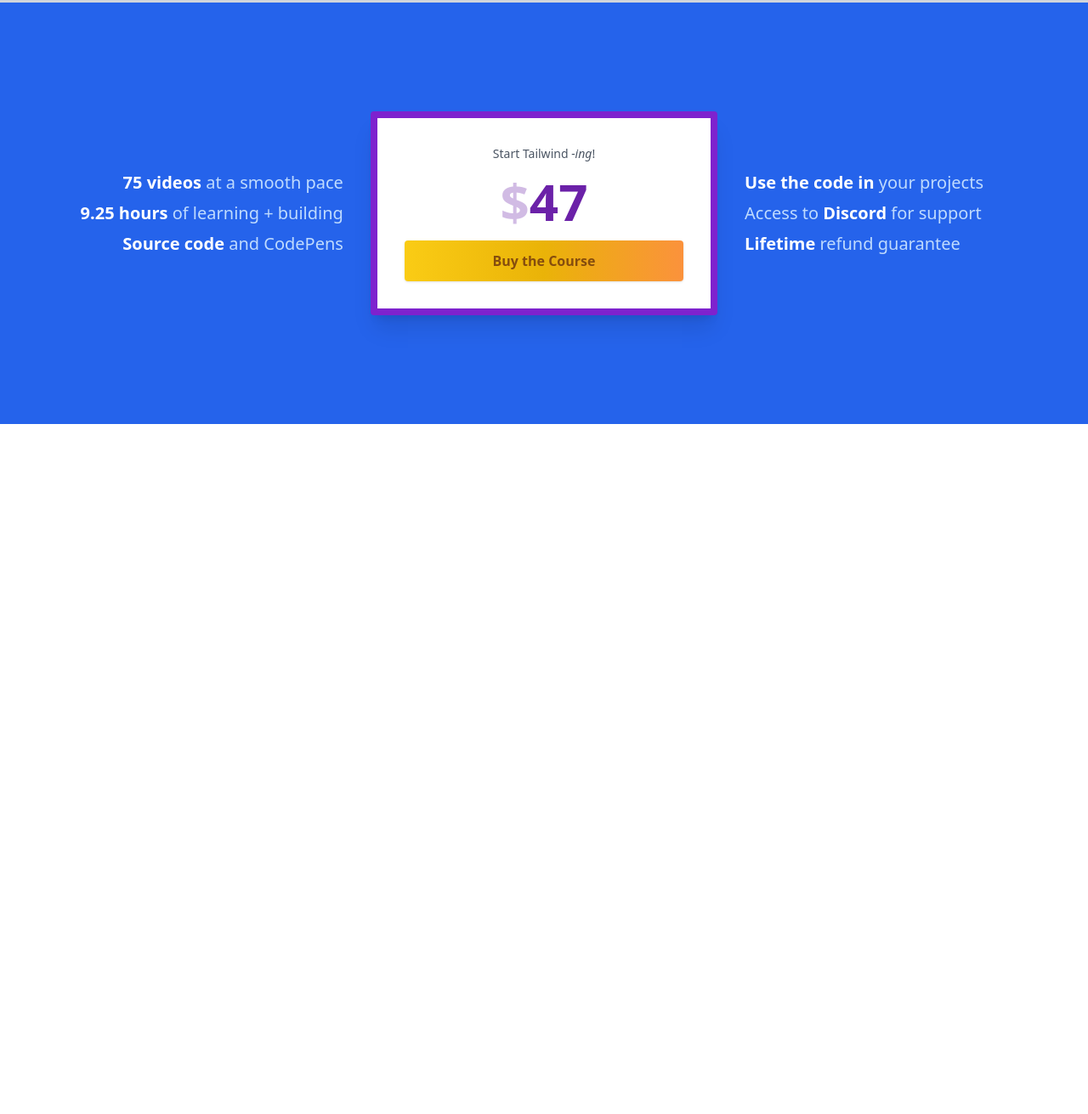
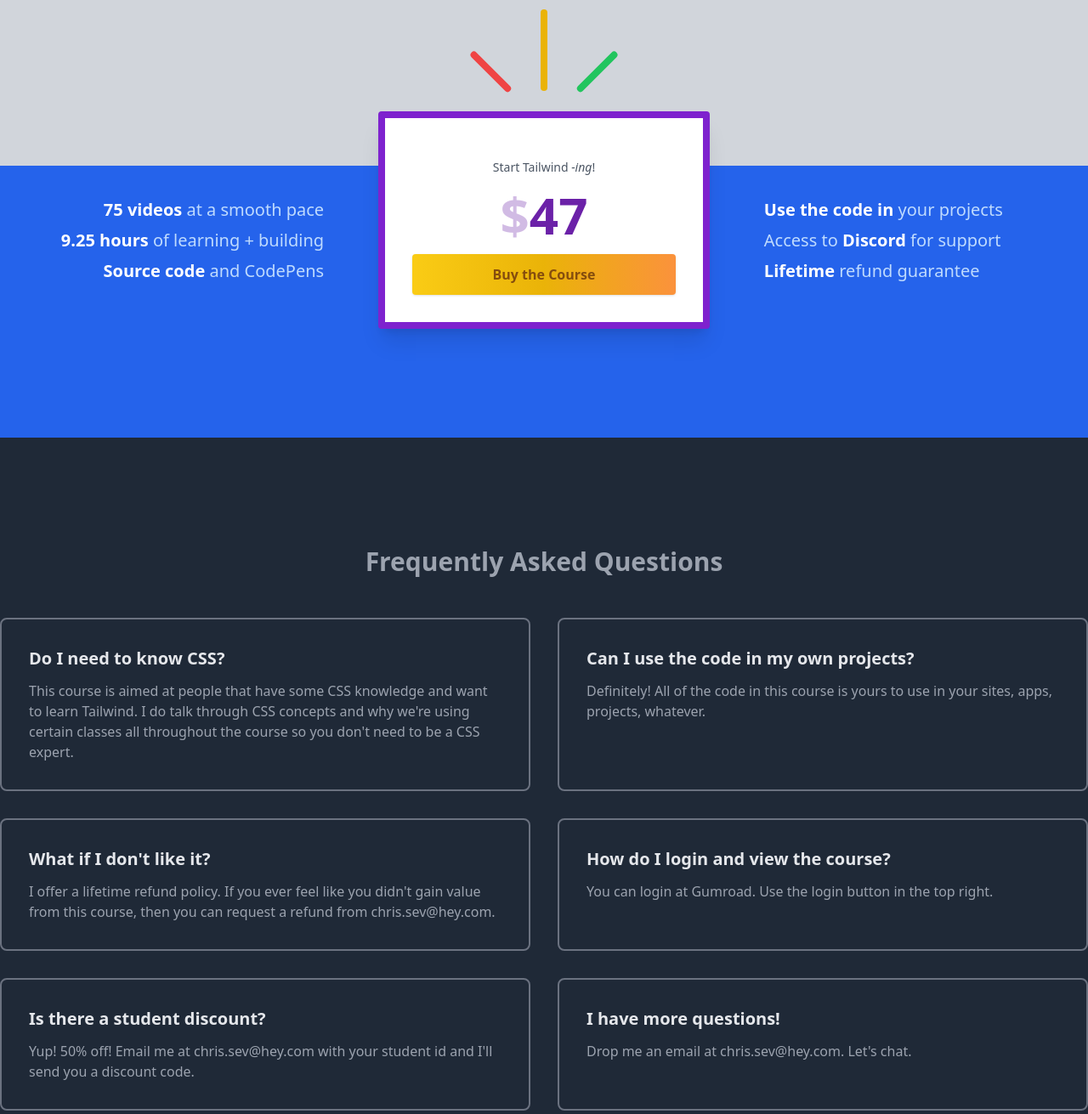
Before and after one commit to Anas1602/Tailwind-site, a website: page index.html in a window 1280 px wide. Shown: the part 3893-5204 px from the top of the page at 85% size. Before the commit the page ends 4392 px from the top, so only its background shows below. Drawn offline with Linux system fonts and the light colour scheme.

Commit message:
Added FAQ Section

```diff
--- a/index.html
+++ b/index.html
@@ -453,10 +453,15 @@
     <!-- Pricing ========================================-->
     <!-- ==================================================== -->
 
-    <div class="py-32 text-blue-200 bg-blue-600">
-      <div class="container flex items-center gap-8 px-6 mx-auto lg:px-0">
+    <div class="relative py-32 text-blue-200 bg-blue-600">
+      <!-- Gray Box for the Top section -->
+      <div class="absolute inset-x-0 top-0 h-48 bg-gray-300"></div>
+
+      <div
+        class="container flex flex-col items-center gap-8 px-6 mx-auto space-x-4 lg:space-y-0 lg:space-x-8 lg:flex-row lg:px-0">
         <!-- Left Box -->
-        <div class="w-1/3 space-y-2 text-xl text-right">
+        <div
+          class="order-2 pt-12 space-y-2 text-xl text-center lg:text-right lg:order-1 lg:w-1/3">
           <p>
             <strong class="font-bold text-white">75 videos</strong> at a smooth
             pace
@@ -472,7 +477,17 @@
         </div>
         <!-- Pricing Box -->
         <div
-          class="w-1/3 p-8 space-y-4 text-center text-gray-800 transition duration-500 transform bg-white border-8 border-purple-700 rounded shadow-xl hover:scale-105">
+          class="relative order-1 w-full p-8 space-y-4 text-center text-gray-800 transition duration-500 transform bg-white border-8 border-purple-700 rounded shadow-xl lg:order-2 lg:w-1/3 hover:scale-105">
+          <!-- Show off beam -->
+          <div
+            class="absolute inset-x-0 top-0 flex items-end justify-center space-x-8 transform -translate-y-full">
+            <div
+              class="w-2 h-16 mb-8 origin-bottom transform -rotate-45 bg-red-500 rounded"></div>
+            <div class="w-2 h-24 mb-8 bg-yellow-500 rounded"></div>
+            <div
+              class="w-2 h-16 mb-8 origin-bottom transform rotate-45 bg-green-500 rounded"></div>
+          </div>
+
           <h4 class="text-sm text-gray-600">
             Start Tailwind <span class="italic">-ing</span>!
           </h4>
@@ -486,7 +501,8 @@
           >
         </div>
         <!-- Right Box -->
-        <div class="w-1/3 space-y-2 text-xl">
+        <div
+          class="order-3 pt-12 space-y-2 text-xl text-center lg:text-left lg:w-1/3">
           <p>
             <strong class="font-bold text-white">Use the code in</strong> your
             projects
@@ -503,7 +519,82 @@
       </div>
     </div>
 
+    <!-- ==================================================== -->
     <!-- FAQ ========================================-->
+    <!-- ==================================================== -->
+
+    <div class="py-32 text-gray-400 bg-gray-800">
+      <div class="container px-6 mx-auto lg:px-0">
+        <h2 class="mb-12 text-3xl font-bold text-center">
+          Frequently Asked Questions
+        </h2>
+        <!-- Grid of questions -->
+        <div class="grid grid-cols-1 gap-8 lg:grid-cols-2">
+          <!-- Question 1 -->
+          <div class="p-8 border-2 border-gray-500 rounded-lg">
+            <h3 class="mb-3 text-xl font-bold text-gray-200">
+              Do I need to know CSS?
+            </h3>
+            <p>
+              This course is aimed at people that have some CSS knowledge and
+              want to learn Tailwind. I do talk through CSS concepts and why
+              we're using certain classes all throughout the course so you don't
+              need to be a CSS expert.
+            </p>
+          </div>
+          <!-- Question 2 -->
+          <div class="p-8 border-2 border-gray-500 rounded-lg">
+            <h3 class="mb-3 text-xl font-bold text-gray-200">
+              Can I use the code in my own projects?
+            </h3>
+            <p>
+              Definitely! All of the code in this course is yours to use in your
+              sites, apps, projects, whatever.
+            </p>
+          </div>
+          <!-- Question 3 -->
+          <div class="p-8 border-2 border-gray-500 rounded-lg">
+            <h3 class="mb-3 text-xl font-bold text-gray-200">
+              What if I don't like it?
+            </h3>
+            <p>
+              I offer a lifetime refund policy. If you ever feel like you didn't
+              gain value from this course, then you can request a refund from
+              chris.sev@hey.com.
+            </p>
+          </div>
+          <!-- Question 4 -->
+          <div class="p-8 border-2 border-gray-500 rounded-lg">
+            <h3 class="mb-3 text-xl font-bold text-gray-200">
+              How do I login and view the course?
+            </h3>
+            <p>
+              You can login at Gumroad. Use the login button in the top right.
+            </p>
+          </div>
+          <!-- Question 5 -->
+          <div class="p-8 border-2 border-gray-500 rounded-lg">
+            <h3 class="mb-3 text-xl font-bold text-gray-200">
+              Is there a student discount?
+            </h3>
+            <p>
+              Yup! 50% off! Email me at chris.sev@hey.com with your student id
+              and I'll send you a discount code.
+            </p>
+          </div>
+          <!-- Question 6 -->
+          <div class="p-8 border-2 border-gray-500 rounded-lg">
+            <h3 class="mb-3 text-xl font-bold text-gray-200">
+              I have more questions!
+            </h3>
+            <p>Drop me an email at chris.sev@hey.com. Let's chat.</p>
+          </div>
+        </div>
+      </div>
+    </div>
+
+    <!-- ==================================================== -->
     <!-- fOOTER / NewsLetter ========================================-->
+    <!-- ==================================================== -->
   </body>
 </html>
```
Also changed, not shown: output.css.
